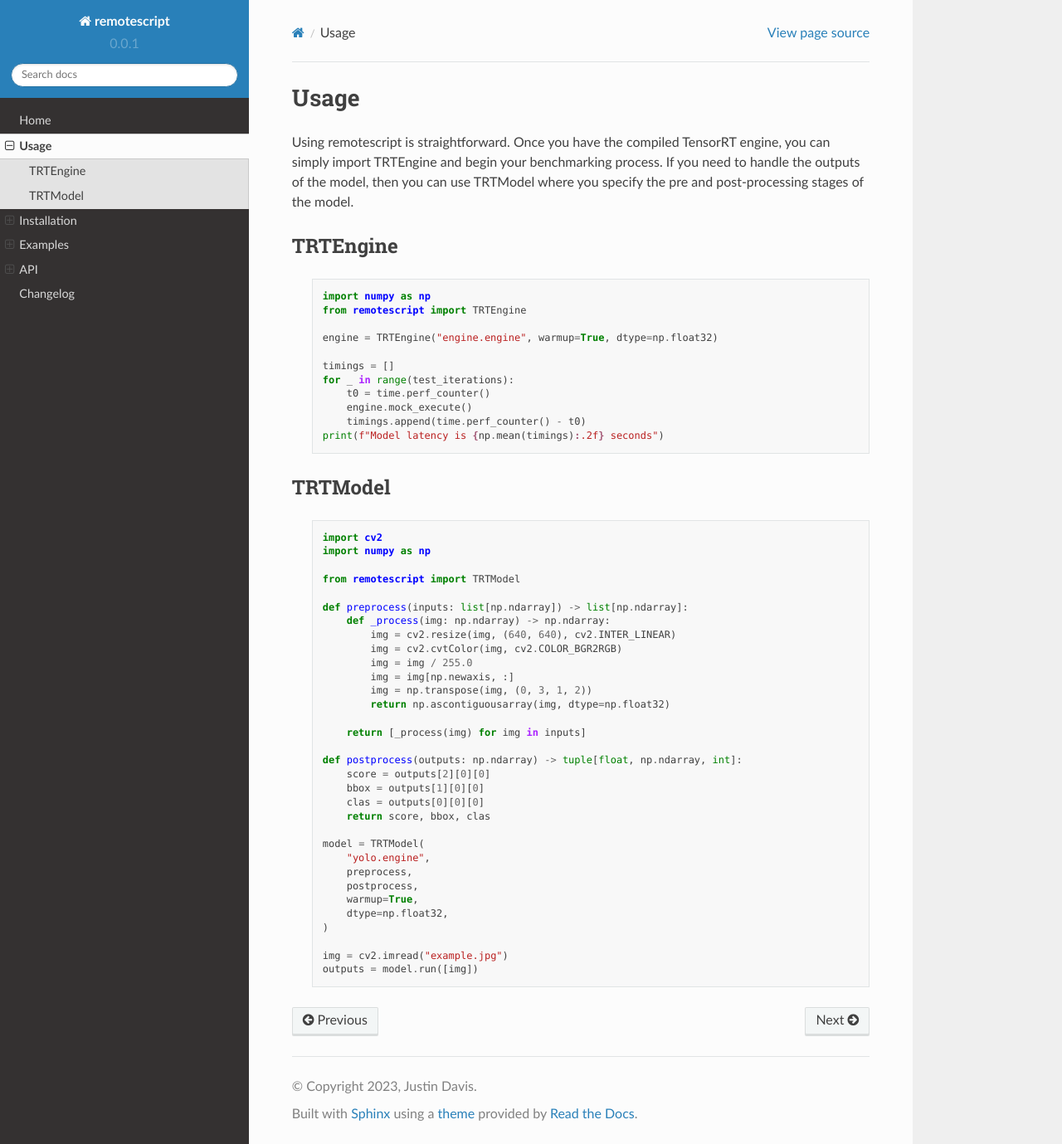
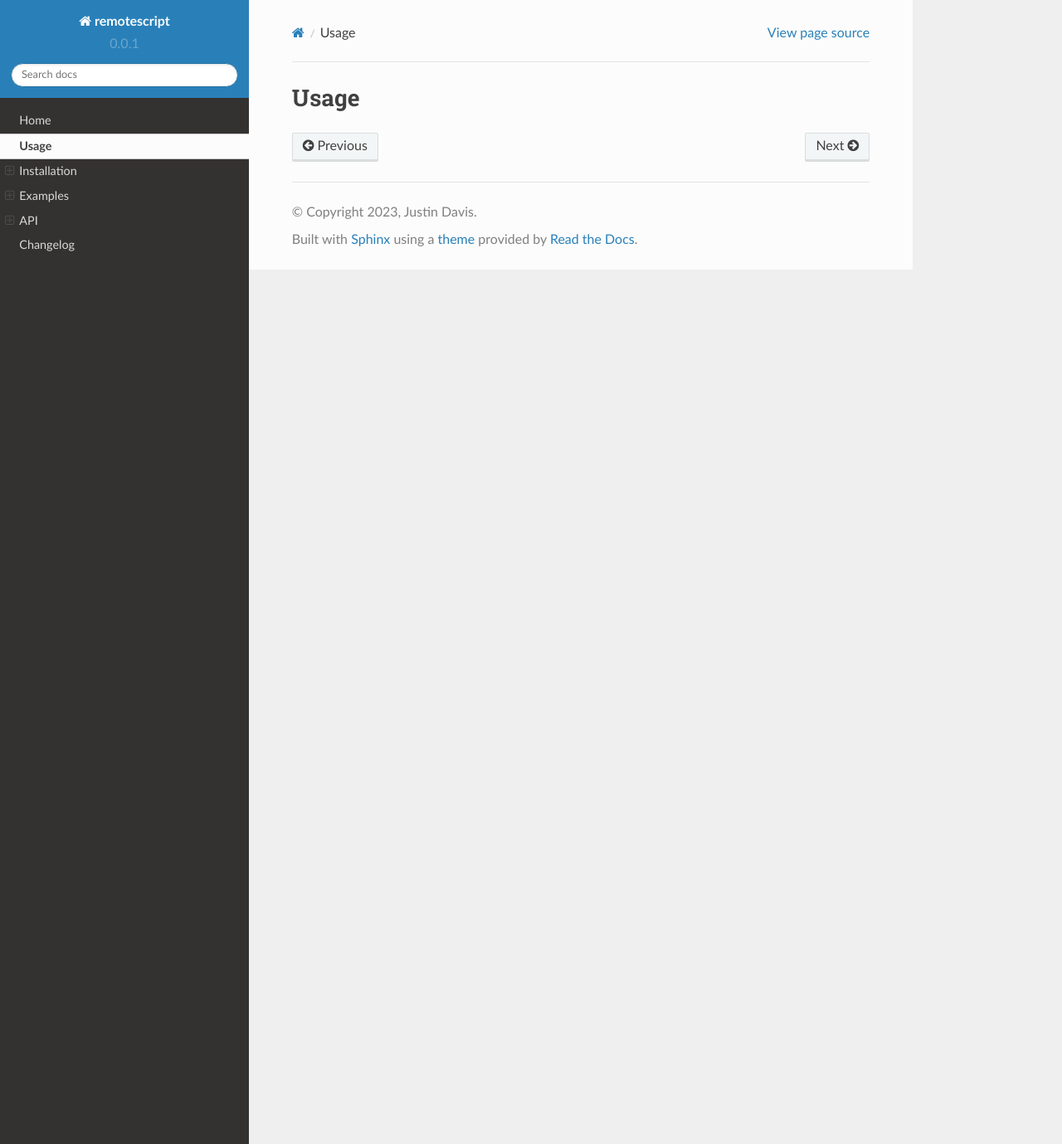
Before and after one commit to justincdavis/remotescript, a Sphinx documentation site: the page built from docs/usage.rst, in a window 1280 px wide and 1379 px high. Shown: the whole window at 83% size. Built offline with Sphinx 7.4.7 and the Read the Docs theme 2.0.0, drawn with Linux system fonts in a browser that asks for light colours.

Commit message:
Update usage.rst

```diff
--- a/docs/usage.rst
+++ b/docs/usage.rst
@@ -2,64 +2,3 @@
 
 Usage
 ------------
-
-Using remotescript is straightforward. Once you have the compiled TensorRT engine,
-you can simply import TRTEngine and begin your benchmarking process.
-If you need to handle the outputs of the model, then you can use TRTModel
-where you specify the pre and post-processing stages of the model.
-
-TRTEngine
-^^^^^^^^^
-
-   .. code-block:: python
-
-        import numpy as np
-        from remotescript import TRTEngine
-
-        engine = TRTEngine("engine.engine", warmup=True, dtype=np.float32)
-
-        timings = []
-        for _ in range(test_iterations):
-            t0 = time.perf_counter()
-            engine.mock_execute()
-            timings.append(time.perf_counter() - t0)
-        print(f"Model latency is {np.mean(timings):.2f} seconds")
-
-
-TRTModel
-^^^^^^^^
-
-   .. code-block:: python
-
-        import cv2
-        import numpy as np
-
-        from remotescript import TRTModel
-
-        def preprocess(inputs: list[np.ndarray]) -> list[np.ndarray]:
-            def _process(img: np.ndarray) -> np.ndarray:
-                img = cv2.resize(img, (640, 640), cv2.INTER_LINEAR)
-                img = cv2.cvtColor(img, cv2.COLOR_BGR2RGB)
-                img = img / 255.0
-                img = img[np.newaxis, :]
-                img = np.transpose(img, (0, 3, 1, 2))
-                return np.ascontiguousarray(img, dtype=np.float32)
-
-            return [_process(img) for img in inputs]
-
-        def postprocess(outputs: np.ndarray) -> tuple[float, np.ndarray, int]:
-            score = outputs[2][0][0]
-            bbox = outputs[1][0][0]
-            clas = outputs[0][0][0]
-            return score, bbox, clas
-
-        model = TRTModel(
-            "yolo.engine",
-            preprocess,
-            postprocess,
-            warmup=True,
-            dtype=np.float32,
-        )
-
-        img = cv2.imread("example.jpg")
-        outputs = model.run([img])
```
